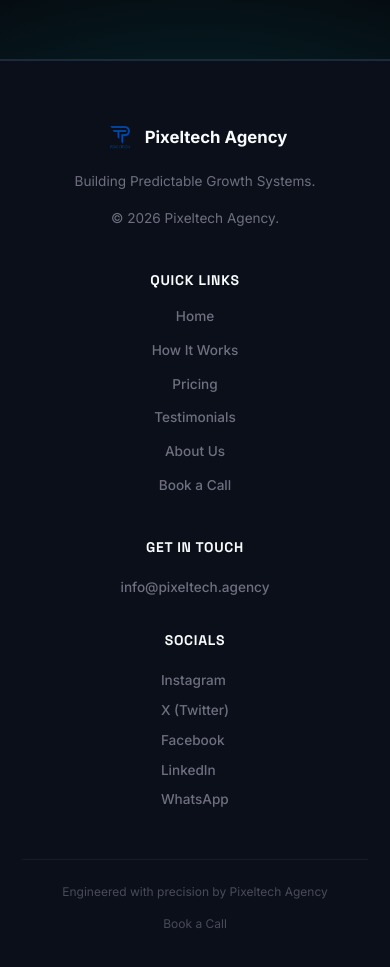
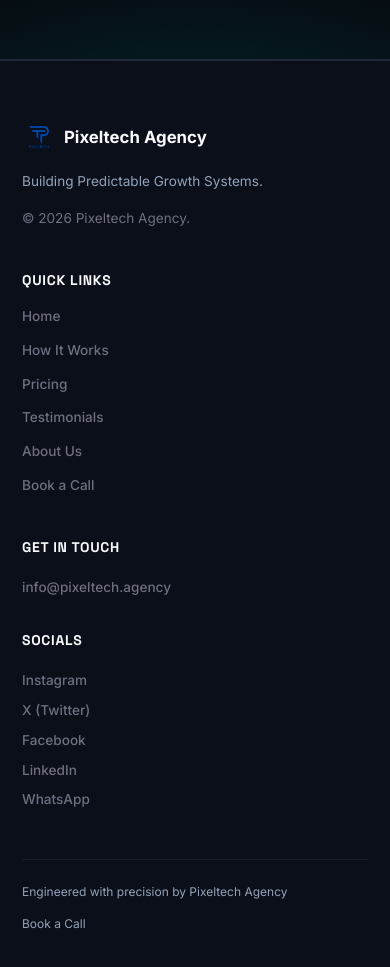
Before and after one commit to MAMuneebGhori/pixeltech-agency, a React (Vite) app in the folder pixel tech/: page / in a window 390 px wide. Shown: the part 3540-4507 px from the top of the page. Built offline with nearby package versions, Linux system fonts and the light colour scheme; a web font is replaced by a local one.

Commit message:
Update Amanda avatar and fix footer mobile layout

```diff
--- a/pixel tech/src/components/Footer.jsx
+++ b/pixel tech/src/components/Footer.jsx
@@ -19,17 +19,17 @@ export default function Footer() {
         <div className="grid grid-cols-1 md:grid-cols-3 gap-10 md:gap-8">
 
           {/* Brand */}
-          <div className="flex flex-col items-center md:items-start gap-4">
+          <div className="flex flex-col items-start gap-4">
             <Link to="/" className="flex items-center gap-2 font-extrabold text-[1.05rem] text-ink hover:text-accent transition-colors">
               <img src="/Pixeltech.png" alt="PixelTech Logo" className="h-[34px] w-auto object-contain" />
               Pixeltech Agency
             </Link>
-            <p className="text-center md:text-left">Building Predictable Growth Systems.</p>
+            <p className="text-left text-mut">Building Predictable Growth Systems.</p>
             <p>© {new Date().getFullYear()} Pixeltech Agency.</p>
           </div>
 
           {/* Quick Links */}
-          <div className="flex flex-col items-center md:items-start gap-3">
+          <div className="flex flex-col items-start gap-3">
             <h4 className="text-ink font-bold text-sm uppercase tracking-wider mb-1">Quick Links</h4>
             {quickLinks.map((link) => (
               <Link
@@ -43,7 +43,7 @@ export default function Footer() {
           </div>
 
           {/* Contact & Social */}
-          <div className="flex flex-col items-center md:items-start gap-4">
+          <div className="flex flex-col items-start gap-4">
             <h4 className="text-ink font-bold text-sm uppercase tracking-wider mb-1">Get In Touch</h4>
 
             <a href="mailto:info@pixeltech.agency" className="hover:text-accent transition-colors font-medium">
@@ -92,7 +92,7 @@ export default function Footer() {
         </div>
 
         {/* Bottom bar */}
-        <div className="mt-12 pt-6 border-t border-line/50 flex flex-col sm:flex-row justify-between items-center gap-4 text-xs text-[#4a4a5a]">
+        <div className="mt-12 pt-6 border-t border-line/50 flex flex-col sm:flex-row justify-between items-start sm:items-center gap-4 text-xs text-mut">
           <p>Engineered with precision by Pixeltech Agency</p>
           <div className="flex gap-6">
             <Link to="/booking" className="hover:text-accent transition-colors">Book a Call</Link>
--- a/pixel tech/src/components/TestimonialsGrid.jsx
+++ b/pixel tech/src/components/TestimonialsGrid.jsx
@@ -23,7 +23,7 @@ export default function TestimonialsGrid() {
     },
     {
       quote: "PixelTech gave us a clear picture of where leads were falling through the cracks. Their team handled everything from setup to testing, and we immediately noticed a smoother experience for patients.",
-      src: "https://api.dicebear.com/7.x/micah/svg?seed=Amanda&backgroundColor=0B1120&mouth=smile",
+      src: "https://api.dicebear.com/9.x/notionists/svg?seed=Amanda&backgroundColor=0B1120",
       name: "Amanda Lewis",
       designation: "Owner, Glow Aesthetics & Wellness"
     }
```
